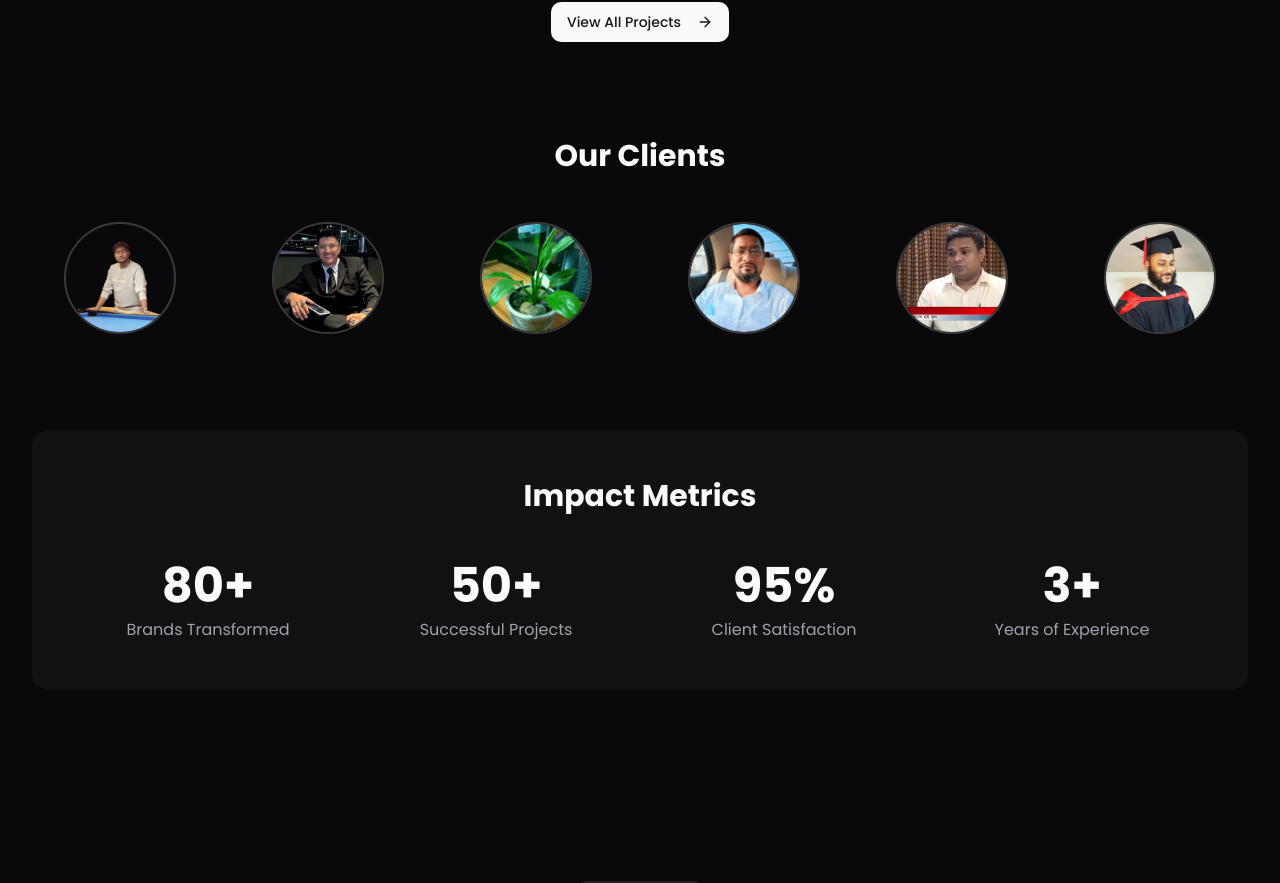
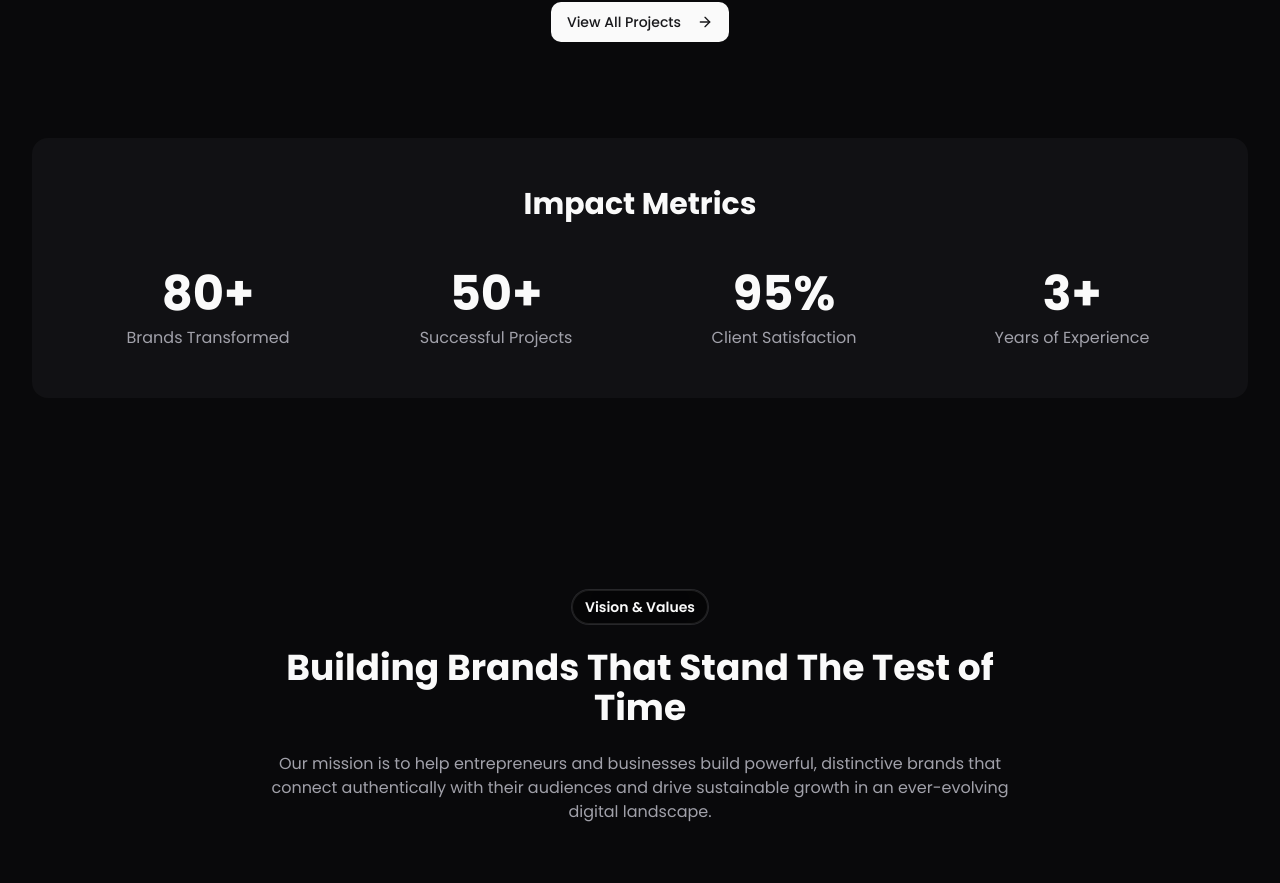
Before and after one commit to attashin/sleek-visionary-branding, a React (Vite) app: page / in a window 1280 px wide. Shown: the part 6493-7376 px from the top of the page. Built offline with nearby package versions, Linux system fonts and the light colour scheme.

Commit message:
Remove client section
Removes the "Our Clients" section from the Projects component.

```diff
--- a/src/components/home/Projects.tsx
+++ b/src/components/home/Projects.tsx
@@ -42,34 +42,6 @@ const stats = [
   { value: "50+", label: "Successful Projects" },
   { value: "95%", label: "Client Satisfaction" },
   { value: "3+", label: "Years of Experience" }
-];
-
-// Define our clients with the new images
-const clients = [
-  {
-    name: "Client 1",
-    image: "/lovable-uploads/c8de633b-c1a5-46ba-9ed4-b72b83af2386.png"
-  },
-  {
-    name: "Client 2",
-    image: "/lovable-uploads/1ad4115d-1134-40d2-846a-c50ff69ceb1b.png"
-  },
-  {
-    name: "Client 3",
-    image: "/lovable-uploads/f3a26b79-21b5-42d6-92a3-b76e77decf7f.png"
-  },
-  {
-    name: "Client 4",
-    image: "/lovable-uploads/1049ca0d-ce7b-4817-a0fb-cbd54a7e02be.png"
-  },
-  {
-    name: "Client 5",
-    image: "/lovable-uploads/60754646-6ba3-43cd-b700-b154bbee643a.png"
-  },
-  {
-    name: "Client 6",
-    image: "/lovable-uploads/4e6fbcb6-4034-4f51-b0fe-e184689f8a6a.png"
-  }
 ];
 
 export default function Projects() {
@@ -131,30 +103,6 @@ export default function Projects() {
           </Button>
         </div>
 
-        {/* Client Section */}
-        <div className="mt-24 mb-16">
-          <h3 className="text-2xl md:text-3xl font-display font-bold text-center mb-12">
-            Our Clients
-          </h3>
-          <div className="grid grid-cols-2 md:grid-cols-3 lg:grid-cols-6 gap-8">
-            {clients.map((client, index) => (
-              <div
-                key={index}
-                className="flex items-center justify-center animate-on-scroll"
-                style={{ animationDelay: `${index * 100}ms` }}
-              >
-                <div className="w-24 h-24 md:w-28 md:h-28 rounded-full overflow-hidden border-2 border-primary/20">
-                  <img
-                    src={client.image}
-                    alt={client.name}
-                    className="w-full h-full object-cover"
-                  />
-                </div>
-              </div>
-            ))}
-          </div>
-        </div>
-
         <div className="mt-24 bg-muted/30 rounded-2xl p-8 md:p-12">
           <h3 className="text-2xl md:text-3xl font-display font-bold text-center mb-12">
             Impact Metrics
```
